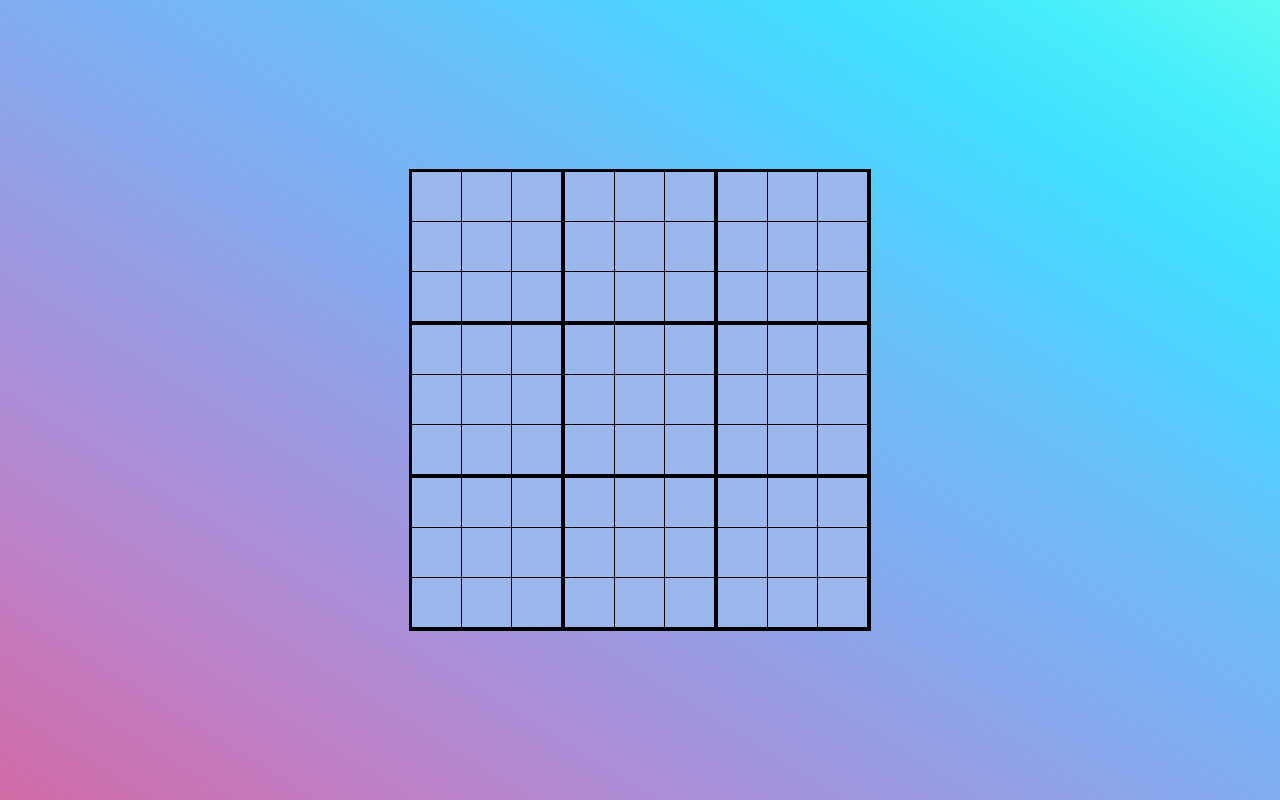
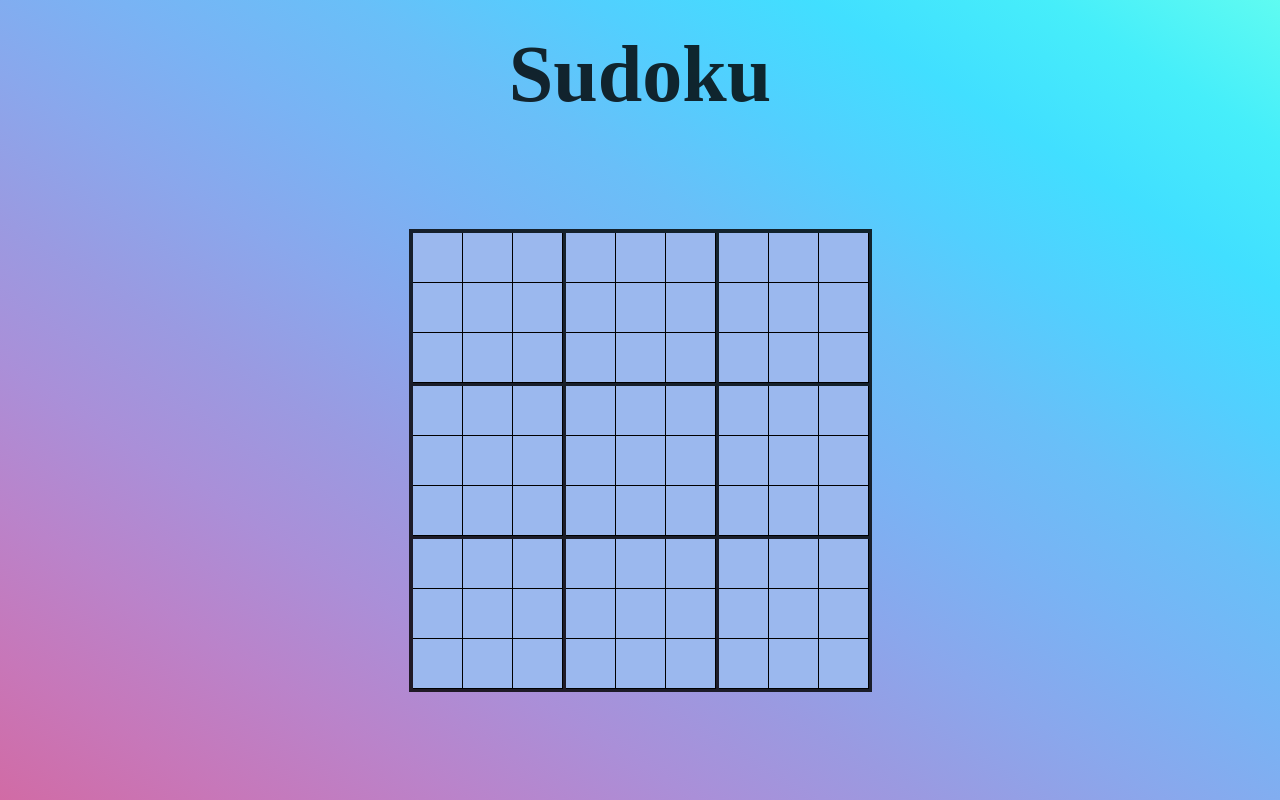
Before and after one commit to AdarshDevashish/Sudoku-game, a plain HTML site: page index.html in a window 1280 px wide. Drawn offline with Linux system fonts and the light colour scheme.

Commit message:
Updated the design

```diff
--- a/index.html
+++ b/index.html
@@ -8,6 +8,9 @@
     <title>Sudoku</title>
   </head>
   <body>
+    <header>
+      <h1>Sudoku</h1>
+    </header>
     <div class="big-box">
       <table cellpaddibg="0" cellspacing="0">
         <tbody>
--- a/style.css
+++ b/style.css
@@ -9,21 +9,31 @@ html{
 body{
     background-image: linear-gradient(to right top, #d16ba5, #c777b9, #ba83ca, #aa8fd8, #9a9ae1, #8aa7ec, #79b3f4, #69bff8, #52cffe, #41dfff, #46eefa, #5ffbf1);
 }
+header{
+   min-height: 15vh;
+   display: flex;
+   justify-content: space-around;
+   align-items: last baseline;
+}
+header h1{
+   font-size: 10vh;
+   color: rgba(0, 0, 0, 0.82);
+}
 .big-box{
-    min-height: 100vh;
+    min-height: 85vh;
     display: flex;
     justify-content: center;
     align-items: center;
 }
  td:nth-of-type(3n) {
-    border-right: 3px solid rgb(0, 0, 0) ;
+    border-right: 3px solid rgba(0, 0, 0, 0.82) ;
  }
  tr:nth-of-type(3n) td {
-    border-bottom: 3px solid rgb(0, 0, 0);
+    border-bottom: 3px solid rgba(0, 0, 0, 0.82);
  }
  table {
-    border-top: 3px solid #000000;
-    border-left: 3px solid #000000;
+    border-top: 4px solid rgba(0, 0, 0, 0.82);
+    border-left: 4px solid rgba(0, 0, 0, 0.82);
  }
  input::-webkit-outer-spin-button,
  input::-webkit-inner-spin-button {
```
